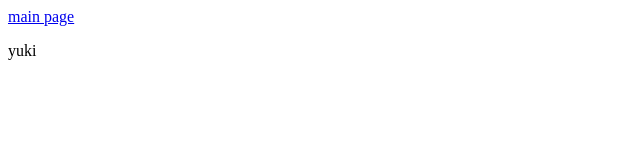
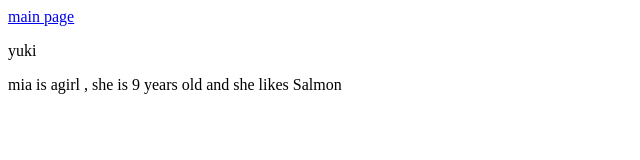
Before and after one commit to Carrie8348/js-basic-practice-in-html, a plain HTML site: page second.html in a window 1280 px wide. Shown: the whole page, without its empty margins (0-640 px from the left). Drawn offline with Linux system fonts and the light colour scheme.

Commit message:
add more js to second html

```diff
--- a/assets/js/script.js
+++ b/assets/js/script.js
@@ -5,3 +5,12 @@ function outerFunction() {
 var friends = ["yuki","sigh", "carrie"];
 
 document.getElementById('pal').innerHTML = friends[0];
+
+var cat = {
+    name: "mia",
+    gender: "girl",
+    age: 9,
+    likes: "Salmon"
+}
+
+document.getElementById("pet").innerHTML = cat.name + " is a" + cat.gender + " ," + " she is " + cat.age + " years old" + " and she likes " + cat.likes;
--- a/second.html
+++ b/second.html
@@ -11,6 +11,8 @@
 
     <p id="pal"></p>
 
+    <p id="pet"></p>
+
 
 
 
```
